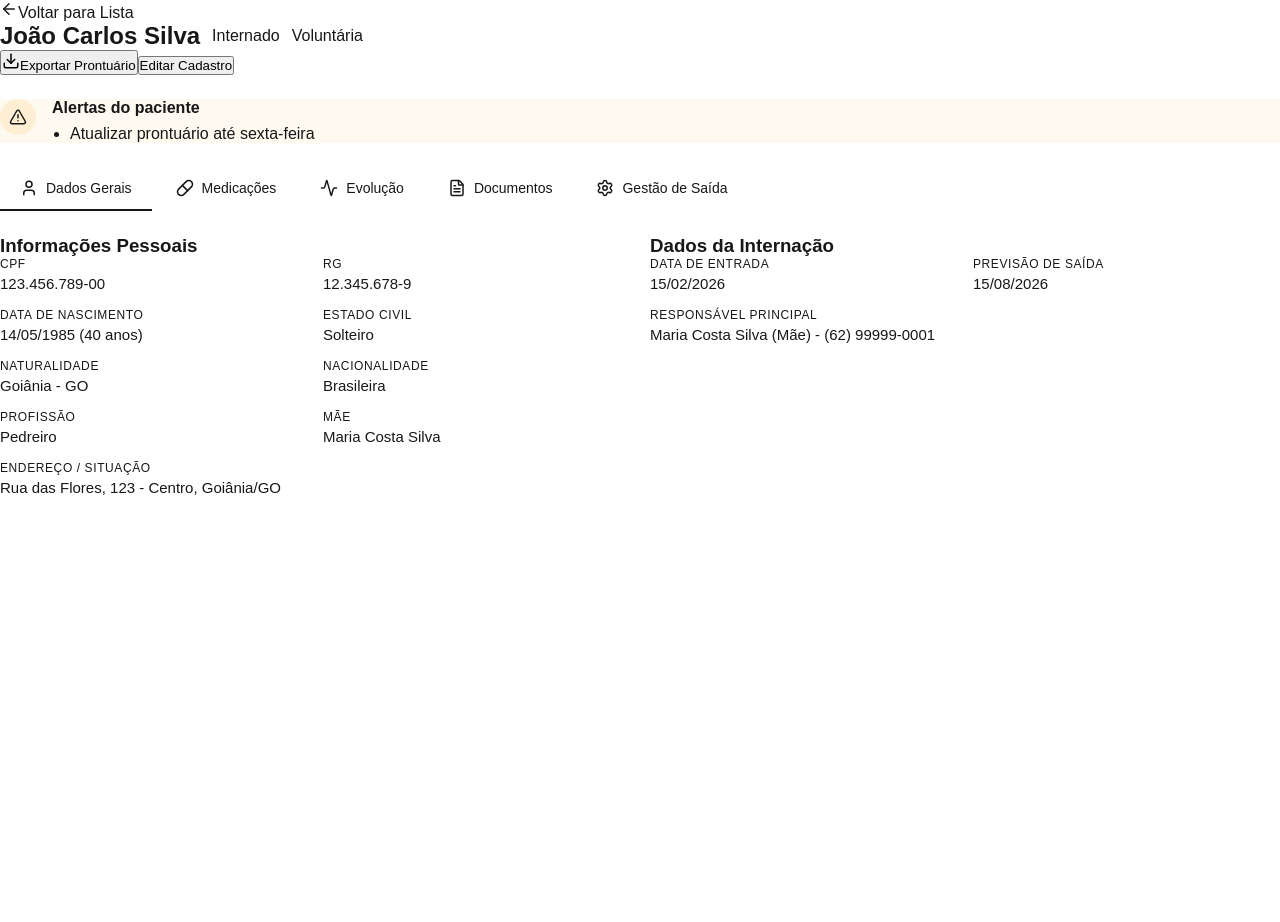
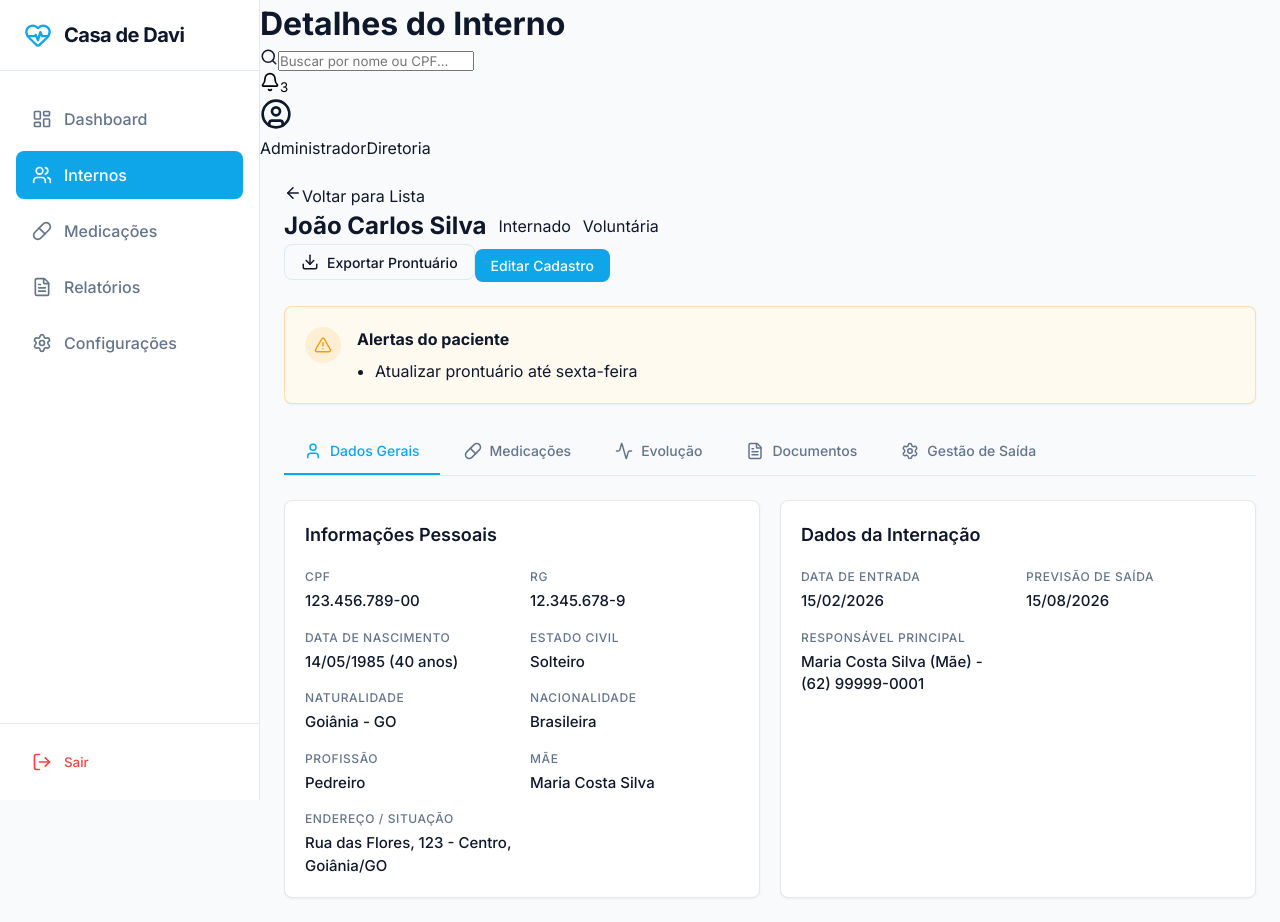
Before and after one commit to EduardoKainan/casadedavi, a Next.js app: page /patients/1 in a window 1280 px wide. Before the commit the page ends 800 px from the top, so only its background shows below. Built offline with nearby package versions, Linux system fonts and the light colour scheme.

Commit message:
fix: replace default next app with casa de davi dashboard

```diff
--- a/src/app/globals.css
+++ b/src/app/globals.css
@@ -1,40 +1,43 @@
+@import url('https://fonts.googleapis.com/css2?family=Inter:wght@300;400;500;600;700&display=swap');
+
 :root {
-  --background: #ffffff;
-  --foreground: #171717;
-}
-
-@media (prefers-color-scheme: dark) {
-  :root {
-    --background: #0a0a0a;
-    --foreground: #ededed;
-  }
-}
-
-html {
-  height: 100%;
-}
-
-html,
-body {
-  max-width: 100vw;
-  overflow-x: hidden;
-}
-
-body {
-  min-height: 100%;
-  display: flex;
-  flex-direction: column;
-  color: var(--foreground);
-  background: var(--background);
-  font-family: Arial, Helvetica, sans-serif;
-  -webkit-font-smoothing: antialiased;
-  -moz-osx-font-smoothing: grayscale;
+  --primary: #0ea5e9;
+  --primary-hover: #0284c7;
+  --secondary: #64748b;
+  --background: #f8fafc;
+  --surface: #ffffff;
+  --surface-hover: #f1f5f9;
+  --text-main: #0f172a;
+  --text-muted: #64748b;
+  --border: #e2e8f0;
+  --success: #10b981;
+  --warning: #f59e0b;
+  --danger: #ef4444;
+  --info: #3b82f6;
+  --radius-sm: 4px;
+  --radius-md: 8px;
+  --radius-lg: 12px;
+  --radius-full: 9999px;
+  --shadow-sm: 0 1px 2px 0 rgb(0 0 0 / 0.05);
+  --shadow-md: 0 4px 6px -1px rgb(0 0 0 / 0.1), 0 2px 4px -2px rgb(0 0 0 / 0.1);
+  --shadow-lg: 0 10px 15px -3px rgb(0 0 0 / 0.1), 0 4px 6px -4px rgb(0 0 0 / 0.1);
+  --font-family: 'Inter', sans-serif;
+  --sidebar-width: 260px;
+  --header-height: 64px;
 }
 
 * {
   box-sizing: border-box;
+  margin: 0;
   padding: 0;
-  margin: 0;
+}
+
+body {
+  font-family: var(--font-family);
+  background-color: var(--background);
+  color: var(--text-main);
+  line-height: 1.5;
+  -webkit-font-smoothing: antialiased;
 }
 
 a {
@@ -42,8 +45,110 @@ a {
   text-decoration: none;
 }
 
-@media (prefers-color-scheme: dark) {
-  html {
-    color-scheme: dark;
+button {
+  font-family: inherit;
+  cursor: pointer;
+  border: none;
+  background: none;
+}
+
+input, select, textarea {
+  font-family: inherit;
+}
+
+.app-container {
+  display: flex;
+  min-height: 100vh;
+}
+
+.main-content {
+  flex: 1;
+  display: flex;
+  flex-direction: column;
+  margin-left: var(--sidebar-width);
+  transition: margin-left 0.3s ease;
+}
+
+.page-content {
+  padding: 24px;
+  flex: 1;
+  overflow-y: auto;
+}
+
+@media (max-width: 768px) {
+  .main-content {
+    margin-left: 0;
   }
 }
+
+.card {
+  background-color: var(--surface);
+  border-radius: var(--radius-md);
+  box-shadow: var(--shadow-sm);
+  border: 1px solid var(--border);
+  padding: 20px;
+  transition: box-shadow 0.2s;
+}
+
+.card:hover {
+  box-shadow: var(--shadow-md);
+}
+
+.flex { display: flex; }
+.flex-col { flex-direction: column; }
+.items-center { align-items: center; }
+.justify-between { justify-content: space-between; }
+.gap-2 { gap: 8px; }
+.gap-4 { gap: 16px; }
+
+.btn {
+  display: inline-flex;
+  align-items: center;
+  justify-content: center;
+  gap: 8px;
+  padding: 8px 16px;
+  border-radius: var(--radius-md);
+  font-weight: 500;
+  font-size: 0.875rem;
+  transition: all 0.2s;
+}
+
+.btn-primary {
+  background-color: var(--primary);
+  color: white;
+}
+
+.btn-primary:hover {
+  background-color: var(--primary-hover);
+}
+
+.btn-outline {
+  background-color: transparent;
+  border: 1px solid var(--border);
+  color: var(--text-main);
+}
+
+.btn-outline:hover {
+  background-color: var(--surface-hover);
+}
+
+.text-2xl { font-size: 1.5rem; font-weight: 600; }
+.text-xl { font-size: 1.25rem; font-weight: 600; }
+.text-lg { font-size: 1.125rem; }
+.text-sm { font-size: 0.875rem; }
+.text-xs { font-size: 0.75rem; }
+.text-muted { color: var(--text-muted); }
+.font-semibold { font-weight: 600; }
+.font-bold { font-weight: 700; }
+.metric-label { font-size: 0.875rem; font-weight: 500; }
+.metric-value { font-size: 1.875rem; font-weight: 700; color: var(--text-main); line-height: 1; margin-bottom: 4px; }
+.metric-description { font-size: 0.8125rem; color: var(--text-muted); margin: 0; }
+.section-card-header { display: flex; justify-content: space-between; align-items: flex-start; gap: 16px; margin-bottom: 20px; }
+.section-card-header h3 { font-size: 1.125rem; font-weight: 600; color: var(--text-main); margin: 0; }
+.section-card-header p { margin: 6px 0 0 0; font-size: 0.875rem; color: var(--text-muted); }
+.section-card-actions { display: flex; gap: 8px; align-items: center; }
+.empty-panel { display: flex; flex-direction: column; align-items: center; justify-content: center; text-align: center; padding: 40px 24px; color: var(--text-muted); }
+.empty-panel-icon { display: flex; align-items: center; justify-content: center; width: 64px; height: 64px; border-radius: 50%; background-color: var(--surface-hover); margin-bottom: 16px; }
+.empty-panel-icon svg { opacity: 0.6; }
+.empty-panel h3 { font-size: 1.125rem; font-weight: 600; color: var(--text-main); margin: 0 0 8px 0; }
+.empty-panel p { margin: 0; font-size: 0.875rem; max-width: 320px; }
--- a/src/app/layout.tsx
+++ b/src/app/layout.tsx
@@ -1,20 +1,12 @@
 import type { Metadata } from "next";
-import { Geist, Geist_Mono } from "next/font/google";
+import { Sidebar } from "@/components/Sidebar";
+import { Header } from "@/components/Header";
+import { APP_NAME, APP_DESCRIPTION } from "@/lib/constants";
 import "./globals.css";
 
-const geistSans = Geist({
-  variable: "--font-geist-sans",
-  subsets: ["latin"],
-});
-
-const geistMono = Geist_Mono({
-  variable: "--font-geist-mono",
-  subsets: ["latin"],
-});
-
 export const metadata: Metadata = {
-  title: "Create Next App",
-  description: "Generated by create next app",
+  title: APP_NAME,
+  description: APP_DESCRIPTION,
 };
 
 export default function RootLayout({
@@ -23,8 +15,16 @@ export default function RootLayout({
   children: React.ReactNode;
 }>) {
   return (
-    <html lang="en" className={`${geistSans.variable} ${geistMono.variable}`}>
-      <body>{children}</body>
+    <html lang="pt-BR">
+      <body>
+        <div className="app-container">
+          <Sidebar />
+          <main className="main-content">
+            <Header />
+            <div className="page-content">{children}</div>
+          </main>
+        </div>
+      </body>
     </html>
   );
 }
--- a/src/components/header.css
+++ b/src/components/header.css
@@ -117,7 +117,7 @@
 
 @media (max-width: 768px) {
   .app-header {
-    padding-left: 64px; /* Space for mobile menu btn */
+    padding-left: 64px;
   }
 
   .search-bar, .user-info {
--- a/src/components/sidebar.css
+++ b/src/components/sidebar.css
@@ -88,7 +88,6 @@
   color: var(--danger);
 }
 
-/* Mobile Setup */
 .mobile-menu-btn {
   display: none;
   position: fixed;
```
Also changed, not shown: src/app/dashboard.css (added, +112 -0 lines), src/app/page.tsx (+106 -61 lines).
